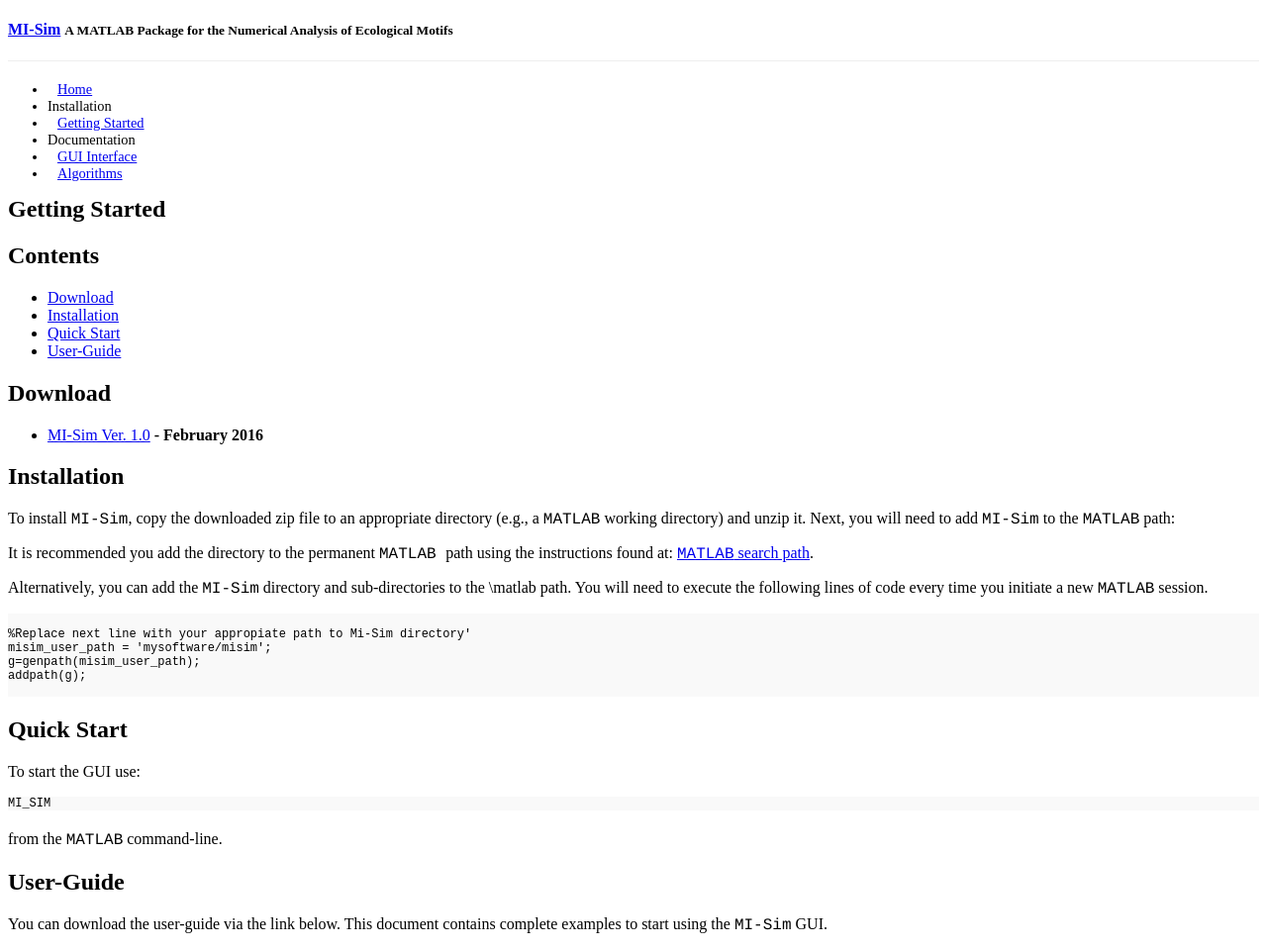
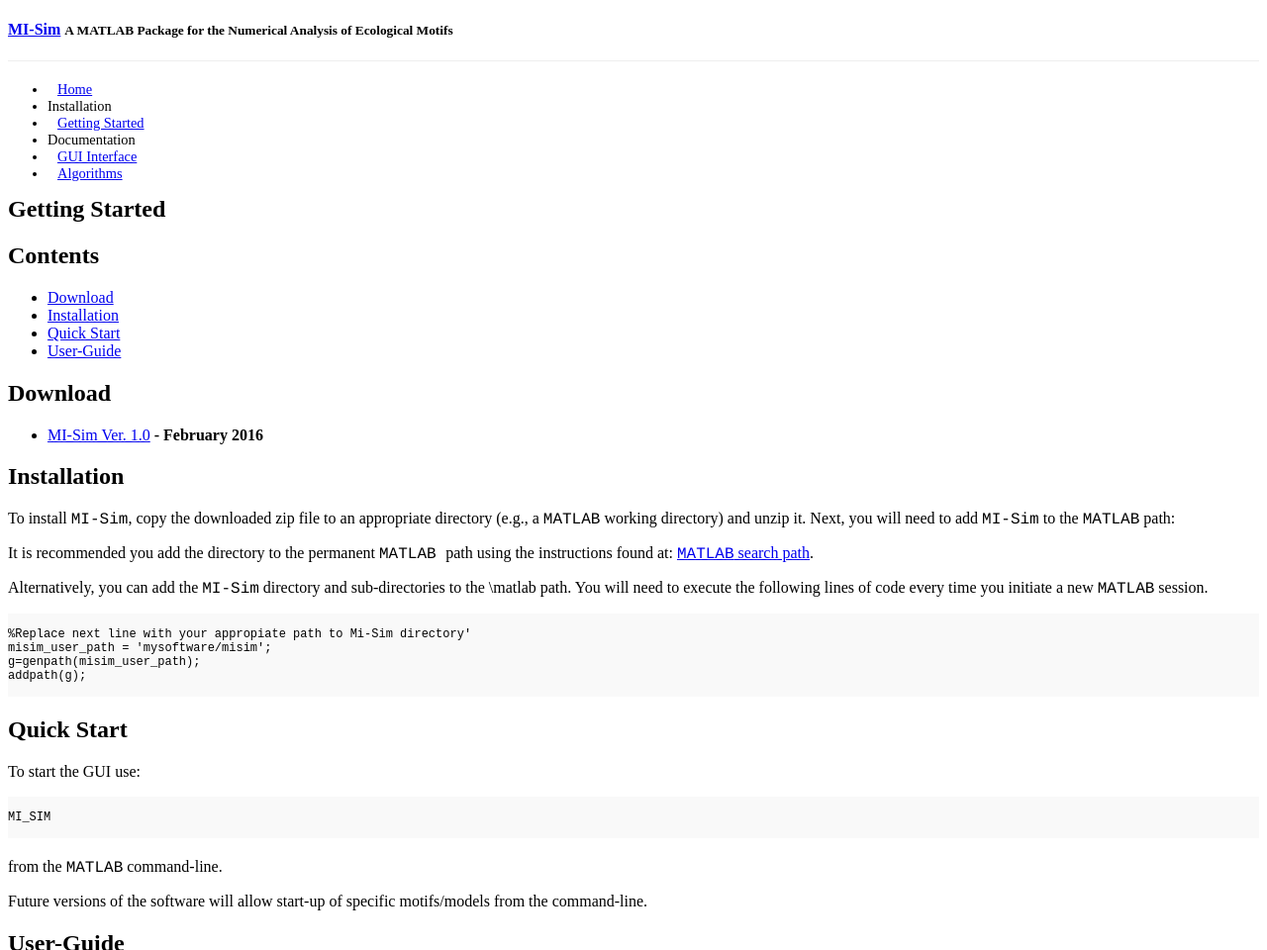
Before and after one commit to MI-SIM/MI-SIM.github.io, a Jekyll site: the page built from _posts/01-01-17-gettingstarted.md, in a window 1280 px wide, cut to the strip 0-960 px from the top of the page. Shown: the whole strip at 99% size. Built offline with Jekyll 4.4.1, drawn with Linux system fonts in a browser that asks for light colours; a style sheet for code colours, icons or effects is not loaded.

Commit message:
Added further text

````diff
--- a/_posts/01-01-17-gettingstarted.md
+++ b/_posts/01-01-17-gettingstarted.md
@@ -42,11 +42,15 @@
 
 To start the GUI use:
 
-```Matlab
+<pre class="prettyprint lang-matlab">
+    <code>
 MI_SIM
-```
+    </code>
+</pre>
 
 from the <span style="font-family:Courier;">MATLAB</span> command-line.
+
+Future versions of the software will allow start-up of specific motifs/models from the command-line.
 
 ## <a name="usg"></a>User-Guide
 
````
